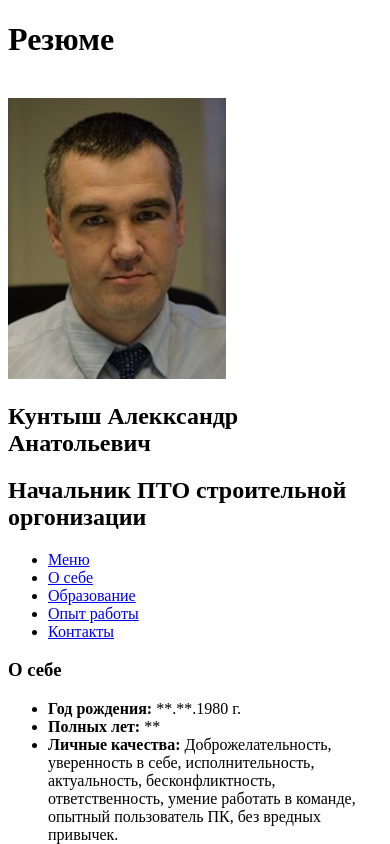
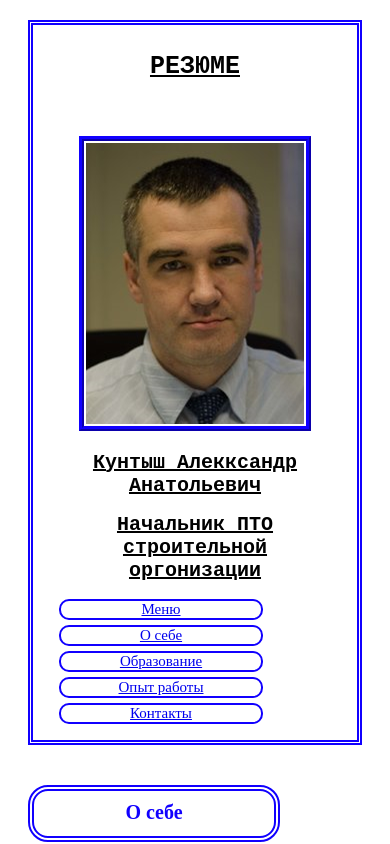
Before and after one commit to Aliksandr-80/rsschool-cv, a plain HTML site: page index.html in a window 390 px wide. Shown: the top 844 px of the page. Drawn offline with Linux system fonts and the light colour scheme; files that its build step writes are made by us from their sources.

Commit message:
feat: add styles
добавить стили

```diff
--- a/styles.css
+++ b/styles.css
@@ -1 +1,213 @@
 /* Стили */
+
+
+li {
+	font-size: 15px;
+}
+
+h1 {
+	font-size: 25px;
+	text-decoration: underline;
+	font-family: monospace;
+	text-align: center;
+	text-transform: uppercase;
+
+}
+
+h2 {
+	font-size: 20px;
+	text-decoration: underline;
+	text-align: center;
+	font-family: monospace;
+
+
+}
+
+
+
+h3 {
+	font-size: 20px;
+}
+
+.element {
+	border-width: 6px;
+	/*border-style: solid;*/
+	border-style: double;
+	border-color: #1100ff;
+	border-radius: 20px;
+	padding: 10px 20px;
+	margin: 20px;
+	width: 200px;
+	height: 25px;
+
+
+}
+
+.element2 {
+	border-width: 5px;
+	/*border-style: solid;*/
+	border-style: ridge;
+	border-color: #1100ff;
+	padding: 2px;
+	margin: 20px;
+
+
+}
+
+.element3 {
+	/*display: flex;
+	align-items: center;
+	justify-content: space-between;*/
+
+	border-width: 5px;
+	/*border-style: solid;*/
+	border-style: double;
+	border-color: #1100ff;
+	padding: 10px 20px;
+	margin: 20px;
+
+
+}
+
+.column1 {
+	color: #1100ff;
+	text-align: center;
+
+
+}
+
+.column2 {
+	color: #66ff00;
+	text-align: center;
+}
+
+
+.left {
+	text-align: left;
+}
+
+.center {
+	text-align: center;
+}
+
+.right {
+	text-align: right;
+}
+
+.justify {
+	text-align: justify;
+}
+
+body {
+	font-family: Times New Roman;
+}
+
+
+
+.blok__column1 {
+	/*border: 20px solid greenyellow;*/
+	width: 500px;
+}
+
+.blok__row {
+	display: flex;
+	align-items: center;
+	justify-content: space-between;
+
+	/*border: 20px solid sandybrown;*/
+	flex-wrap: wrap
+}
+
+.blok__row_2 {
+	display: flex;
+	align-items: flex-start;
+	justify-content: space-between;
+
+	/*border: 20px solid sandybrown;*/
+	flex-wrap: wrap
+}
+
+/* https://puzzleweb.ru/css/15_navbar.php */
+.navbar {
+	margin: 6px;
+	padding: 0px;
+	list-style-type: none;
+
+
+}
+
+.navbar li {
+	display: inline-block;
+	/* inline-block */
+	width: 95px;
+	text-align: center;
+
+}
+
+
+.navbar li {
+	margin: 5px 0px;
+	padding: 0px;
+
+	border-width: 2px;
+	border-style: solid;
+	border-color: #1100ff;
+	border-radius: 10px;
+
+}
+
+.navbar li:hover {
+	margin: -3px;
+	padding: 0px;
+	border-width: 5px;
+	border-style: double;
+}
+
+@media (max-width : 900px) {
+	.navbar li {
+		display: block;
+		width: 250px;
+	}
+}
+
+@media (max-width : 700px) {
+	.blok__row {
+		display: block;
+		align-items: center;
+		/* border: 20px solid sandybrown;*/
+	}
+
+	.element2 {
+		display: block;
+		margin-left: auto;
+		margin-right: auto
+	}
+
+	.navbar li {
+		display: inline-block;
+		/* inline-block */
+		width: 95px;
+
+	}
+
+	@media (max-width : 500px) {
+		.navbar li {
+			display: block;
+			width: 250px;
+		}
+	}
+
+	@media (max-width : 400px) {
+		.navbar li {
+			display: block;
+			width: 200px;
+		}
+	}
+
+	@media (max-width : 300px) {
+		.navbar li {
+			display: block;
+			width: 150px;
+		}
+	}
+}
```
